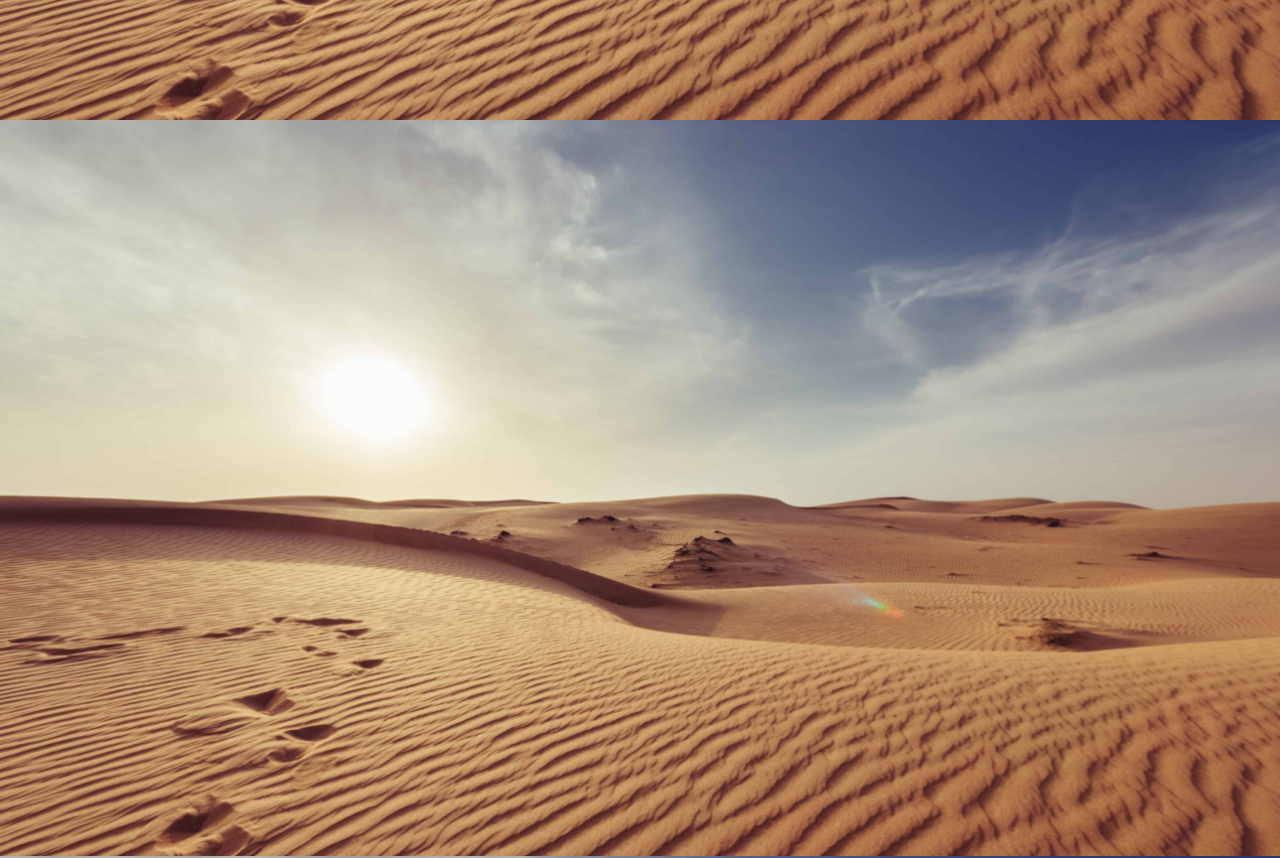
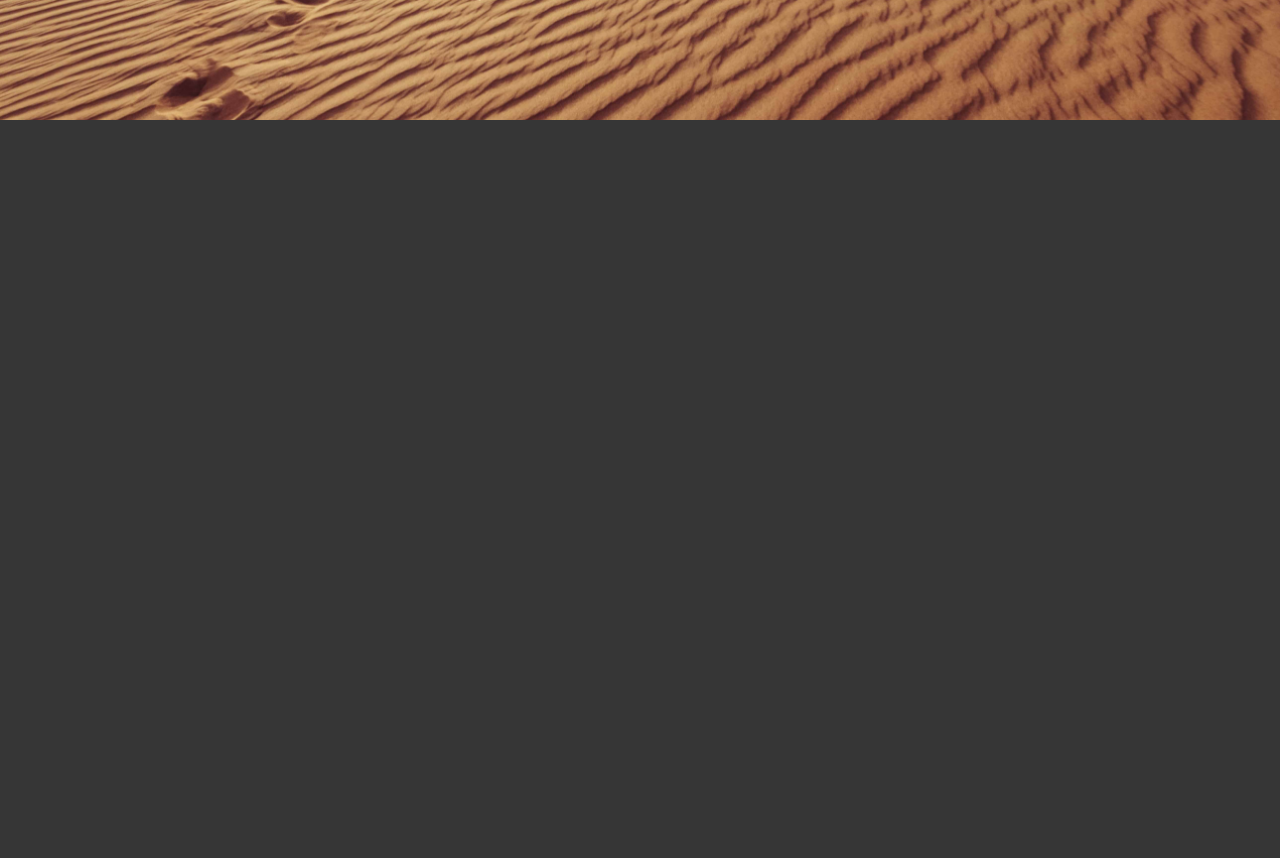
Before and after one commit to mariahelenanoren/react-playground, a React app: page /desert in a window 1280 px wide. Shown: the part 680-1538 px from the top of the page. After the commit the page ends 800 px from the top, so only its background shows below. Built offline with nearby package versions, Linux system fonts and the light colour scheme.

Commit message:
fixed route for detailView

```diff
--- a/src/components/ViewContainer.tsx
+++ b/src/components/ViewContainer.tsx
@@ -22,9 +22,7 @@ class ViewContainer extends React.Component<Props, State> {
               <MasterView navIds={this.state.navIds} />
             </Route>
             <ErrorBoundary>
-              {this.state.navIds.map((id) => (
-                <Route path="/:name?" key={id} component={DetailView} />
-              ))}
+              <Route path="/:name?" component={DetailView} />
             </ErrorBoundary>
             <h2>
               You've tried to access a page which doesn't exist – error 404
```
